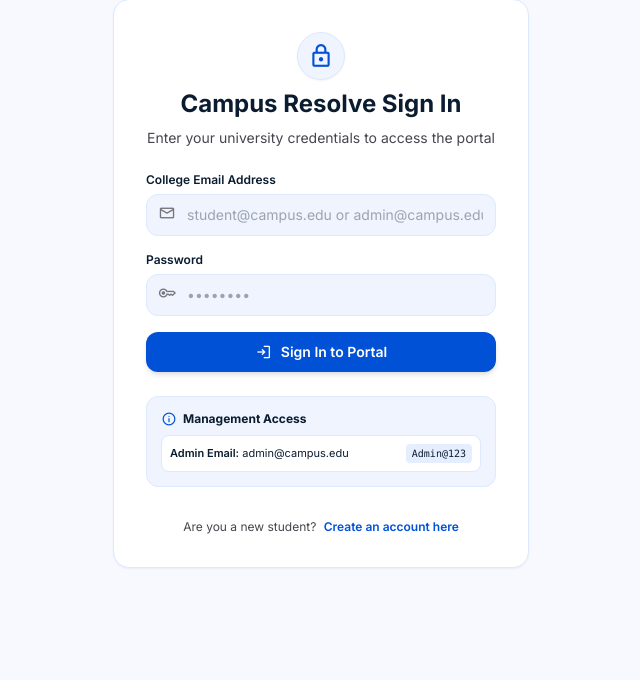
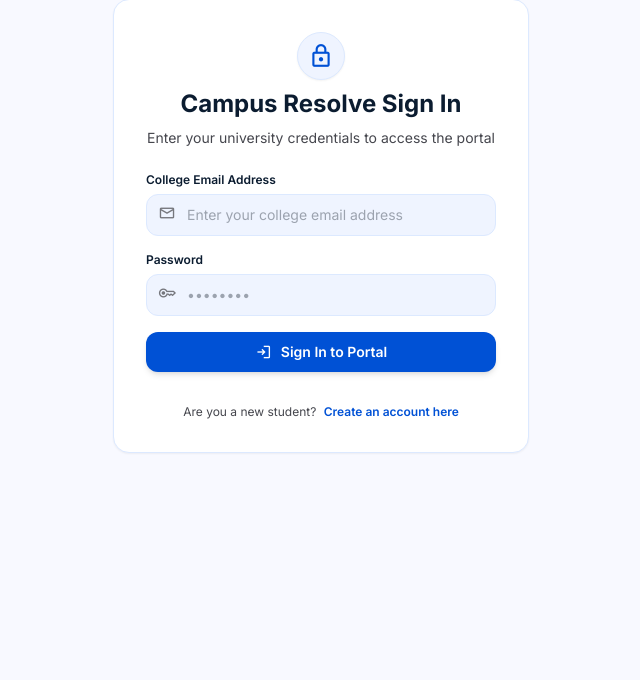
Before and after one commit to Arpitmishra0802/Campus-resolve, a Flask app: page /login in a window 1280 px wide. Shown: the part 129-809 px from the top of the page, without its empty margins (319-959 px from the left). After the commit the page ends 582 px from the top, so only its background shows below. Run offline with Flask 3, Linux system fonts and the light colour scheme; some libraries are stand-ins or nearby versions.

Commit message:
Update templates/login.html

```diff
--- a/templates/login.html
+++ b/templates/login.html
@@ -30,7 +30,7 @@
             id="email"
             name="email"
             required
-            placeholder="student@campus.edu or admin@campus.edu"
+            placeholder="Enter your college email address"
             class="w-full bg-surface-container-low text-on-surface text-sm pl-10 pr-3 py-2.5 rounded-xl border border-surface-container-high outline-none focus:border-secondary focus:bg-surface-container-lowest transition-all"
           />
         </div>
@@ -62,19 +62,7 @@
       </button>
     </form>
 
-    <!-- Development Credentials Helper -->
-    <div class="bg-surface-container-low rounded-xl p-3.5 border border-surface-container-high space-y-2">
-      <div class="flex items-center gap-1.5 text-xs font-bold text-on-surface">
-        <span class="material-symbols-outlined text-secondary text-[16px]">info</span>
-        <span>Management Access</span>
-      </div>
-      <div class="flex items-center justify-between bg-surface-container-lowest p-2 rounded-lg border border-surface-container-high text-[11px]">
-        <div>
-          <span class="font-semibold text-on-surface">Admin Email:</span> admin@campus.edu
-        </div>
-        <span class="font-mono bg-surface-container px-1.5 py-0.5 rounded text-[10px]">Admin@123</span>
-      </div>
-    </div>
+
 
     <!-- Registration Link -->
     <div class="text-center pt-2 text-xs text-on-surface-variant">
```
